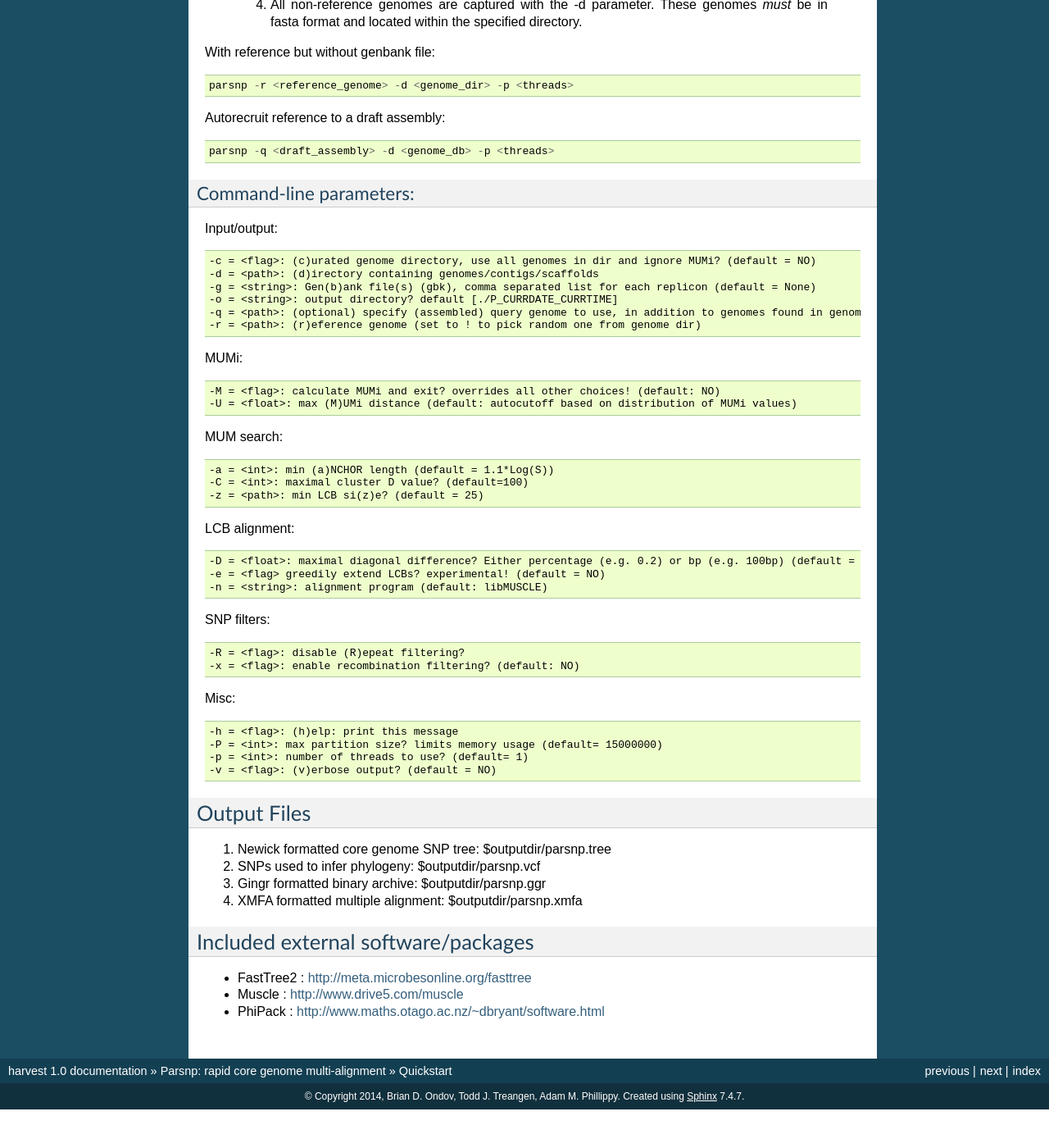
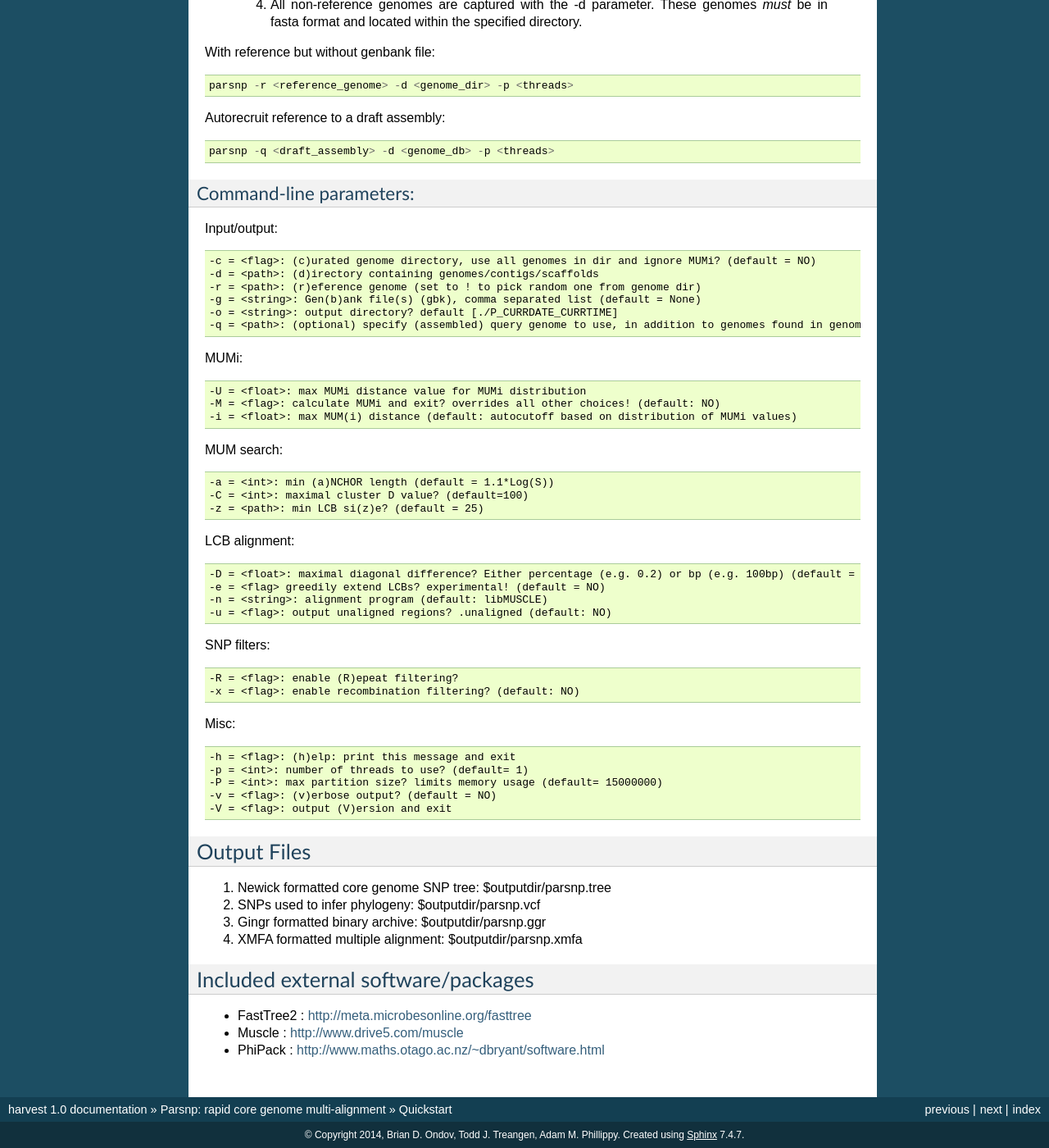
Before and after one commit to marbl/harvest, a Sphinx documentation site: the page built from docs/content/parsnp/quickstart.rst, in a window 1280 px wide and 1400 px high, scrolled down 1324 px. Shown: the whole window at 82% size. Built offline with Sphinx 7.4.7, drawn with Linux system fonts in a browser that asks for light colours; pages that are not in the unit, such as notebooks, are missing from menus; before the commit the page ends 2677 px from its top, so only the background shows below that; some of the changed text lies outside the part shown.

Commit message:
update params

```diff
--- a/docs/content/parsnp/quickstart.rst
+++ b/docs/content/parsnp/quickstart.rst
@@ -70,41 +70,45 @@ Command-line parameters:
 
 Input/output::
 
-   -c = <flag>: (c)urated genome directory, use all genomes in dir and ignore MUMi? (default = NO)
-   -d = <path>: (d)irectory containing genomes/contigs/scaffolds
-   -g = <string>: Gen(b)ank file(s) (gbk), comma separated list for each replicon (default = None)
-   -o = <string>: output directory? default [./P_CURRDATE_CURRTIME]
-   -q = <path>: (optional) specify (assembled) query genome to use, in addition to genomes found in genome dir (default = NONE)
-   -r = <path>: (r)eference genome (set to ! to pick random one from genome dir)
+ -c = <flag>: (c)urated genome directory, use all genomes in dir and ignore MUMi? (default = NO)
+ -d = <path>: (d)irectory containing genomes/contigs/scaffolds
+ -r = <path>: (r)eference genome (set to ! to pick random one from genome dir)
+ -g = <string>: Gen(b)ank file(s) (gbk), comma separated list (default = None)
+ -o = <string>: output directory? default [./P_CURRDATE_CURRTIME]
+ -q = <path>: (optional) specify (assembled) query genome to use, in addition to genomes found in genome dir (default = NONE)
+
 
 MUMi::
 
-   -M = <flag>: calculate MUMi and exit? overrides all other choices! (default: NO)
-   -U = <float>: max (M)UMi distance (default: autocutoff based on distribution of MUMi values)
+ -U = <float>: max MUMi distance value for MUMi distribution
+ -M = <flag>: calculate MUMi and exit? overrides all other choices! (default: NO)
+ -i = <float>: max MUM(i) distance (default: autocutoff based on distribution of MUMi values)
 
 MUM search::
 
-   -a = <int>: min (a)NCHOR length (default = 1.1*Log(S))
-   -C = <int>: maximal cluster D value? (default=100)
-   -z = <path>: min LCB si(z)e? (default = 25)
+ -a = <int>: min (a)NCHOR length (default = 1.1*Log(S))
+ -C = <int>: maximal cluster D value? (default=100)
+ -z = <path>: min LCB si(z)e? (default = 25)
 
 LCB alignment::
 
-   -D = <float>: maximal diagonal difference? Either percentage (e.g. 0.2) or bp (e.g. 100bp) (default = 0.12)
-   -e = <flag> greedily extend LCBs? experimental! (default = NO)
-   -n = <string>: alignment program (default: libMUSCLE)
+ -D = <float>: maximal diagonal difference? Either percentage (e.g. 0.2) or bp (e.g. 100bp) (default = 0.12)
+ -e = <flag> greedily extend LCBs? experimental! (default = NO)
+ -n = <string>: alignment program (default: libMUSCLE)
+ -u = <flag>: output unaligned regions? .unaligned (default: NO)
 
 SNP filters::
 
-   -R = <flag>: disable (R)epeat filtering?
-   -x = <flag>: enable recombination filtering? (default: NO)
+ -R = <flag>: enable (R)epeat filtering?
+ -x = <flag>: enable recombination filtering? (default: NO)
 
 Misc::
 
-   -h = <flag>: (h)elp: print this message
-   -P = <int>: max partition size? limits memory usage (default= 15000000)
-   -p = <int>: number of threads to use? (default= 1)
-   -v = <flag>: (v)erbose output? (default = NO)
+ -h = <flag>: (h)elp: print this message and exit
+ -p = <int>: number of threads to use? (default= 1)
+ -P = <int>: max partition size? limits memory usage (default= 15000000)
+ -v = <flag>: (v)erbose output? (default = NO)
+ -V = <flag>: output (V)ersion and exit
 
 Output Files
 -------------
```
Also changed, not shown: other parts of docs/content/parsnp/quickstart.rst (+4 -4 lines).
